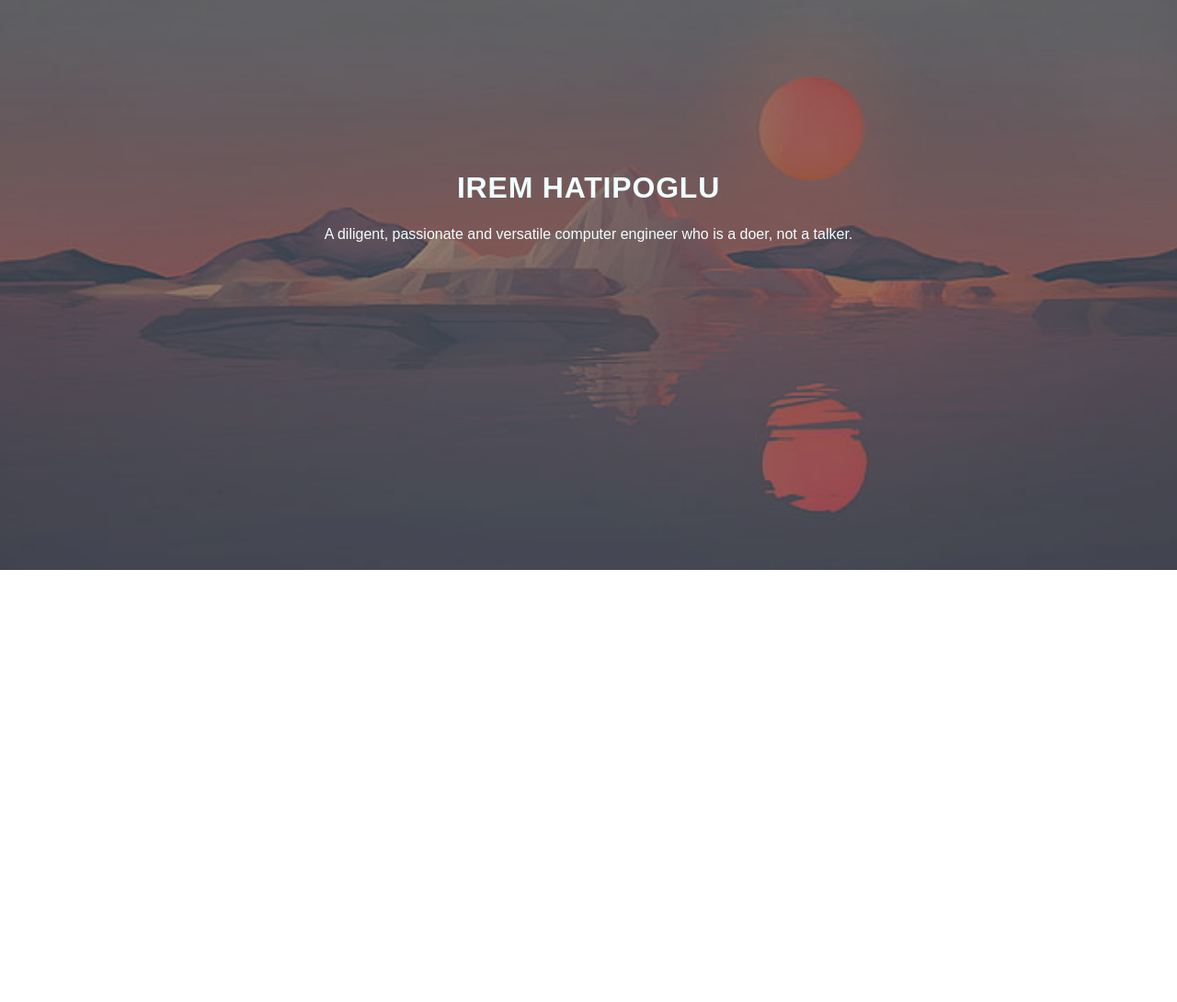
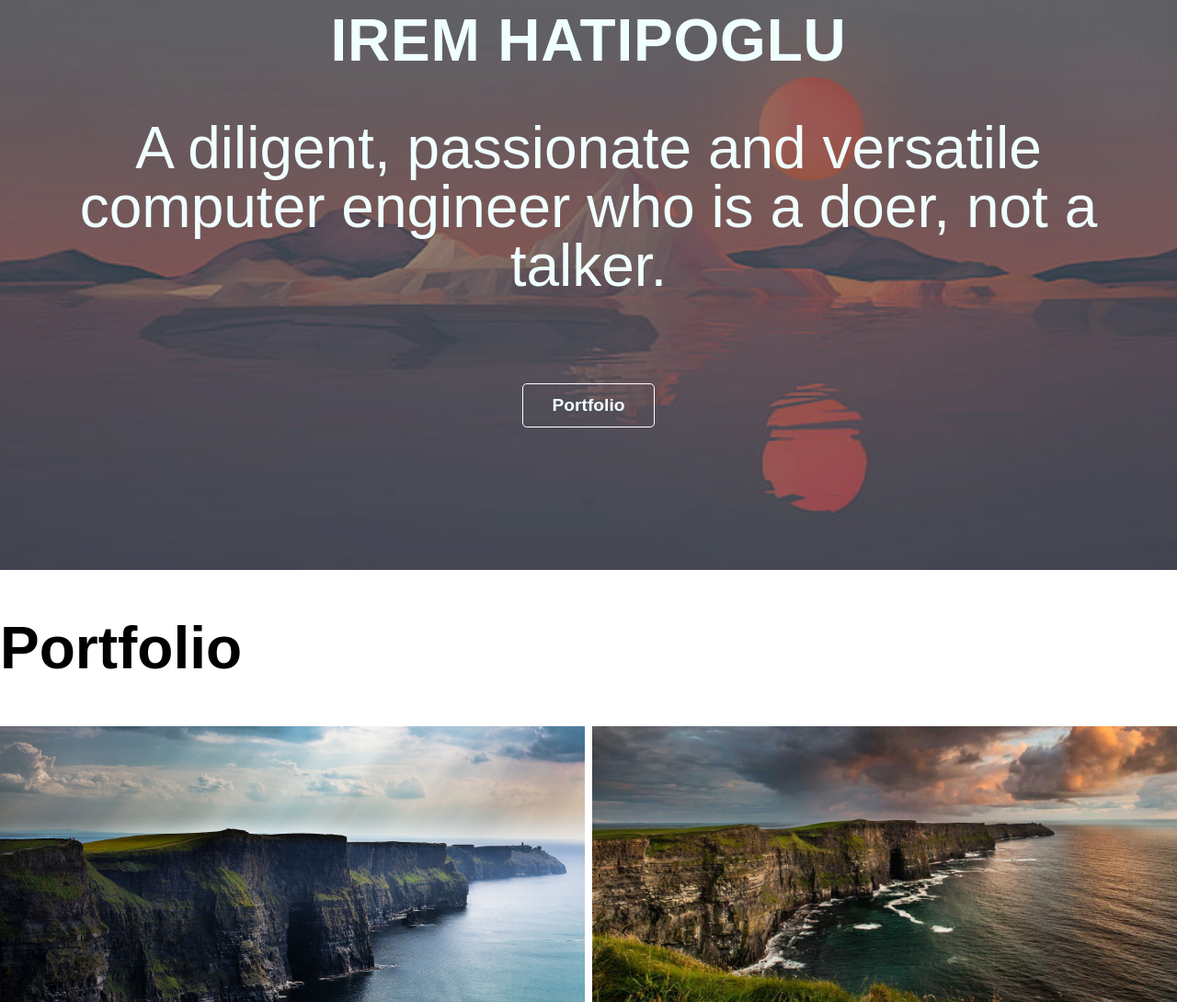
Before and after one commit to iremhttp/iremhttp.github.io, a plain HTML site: page index.html in a window 1280 px wide. Shown: the part 180-1270 px from the top of the page at 92% size. Before the commit the page ends 800 px from the top, so only its background shows below. Drawn offline with Linux system fonts and the light colour scheme.

Commit message:
updated portfolio

```diff
--- a/css/styles.css
+++ b/css/styles.css
@@ -5,6 +5,12 @@ html {
   box-sizing: border-box;
   font-family: Arial, Helvetica, sans-serif;
   height: 100%;
+  scroll-behavior: smooth;
+}
+@media (prefers-reduced-motion) {
+  html {
+    scroll-behavior: initial;
+  }
 }
 
 body {
@@ -61,6 +67,7 @@ img {
   width: 100%;
   height: 100%;
   object-fit: cover;
+  overflow: hidden;
 }
 .hero-text-box {
   grid-column: 1 / -1;
@@ -83,24 +90,92 @@ img {
   margin-top: 0.5rem;
   color: azure;
 }
+
+.hero-button {
+  display: inline-block;
+  padding: 0.75rem 2rem;
+  background: none;
+  color: azure;
+  font-size: 1.2rem;
+  font-weight: bold;
+  border: 1px solid white;
+  border-radius: 5px;
+  margin-top: 2rem;
+}
+.hero-button:hover {
+  background: rgba(0, 0, 0, 0.3);
+}
+
+.hero-button:active {
+  transform: scale(0.95);
+}
+
+/* Portfolio Gallery Styles */
+.portfolio-container {
+  margin: 1rem auto 0 auto;
+}
+
+.portfolio-container h1 {
+  font-size: 2rem;
+  line-height: 2rem;
+}
+
+.portfolio-gallery {
+  display: grid;
+  grid-template-columns: repeat(auto-fit, minmax(300px, 1fr));
+  grid-gap: 0.5rem;
+  grid-auto-rows: 300px;
+}
+.gallery-item {
+  height: 100%;
+  width: 100%;
+  overflow: hidden;
+}
+.gallery-img {
+  height: 100%;
+  object-fit: cover;
+  transition: 0.5s ease-in-out;
+}
+.gallery-img:hover {
+  transform: scale(1.5);
+}
 /* add media queries for large screens */
 
 @media (min-width: 600px) {
   .hero-heading {
-    font-size: 1rem;
-    line-height: 1rem;
+    font-size: 3rem;
+    line-height: 3rem;
   }
   .hero-text {
-    font-size: 1rem;
-    line-height: 1rem;
+    font-size: 3rem;
+    line-height: 3rem;
   }
   .hero-text-box {
-    padding: 1rem;
+    padding: 3rem;
+  }
+
+  .portfolio-container {
+    font-size: 3rem;
+    line-height: 3rem;
   }
 }
 @media (min-width: 920px) {
   .hero-heading {
-    font-size: 2rem;
-    line-height: 2rem;
+    font-size: 4rem;
+    line-height: 4rem;
+  }
+  .hero-text {
+    font-size: 4rem;
+    line-height: 4rem;
+  }
+  .hero-text-box {
+    padding: 4rem;
+  }
+  .portfolio-container {
+    max-width: 1400px;
+  }
+  .portfolio-container h1 {
+    font-size: 4rem;
+    line-height: 4rem;
   }
 }
--- a/index.html
+++ b/index.html
@@ -4,6 +4,7 @@
     <meta charset="UTF-8" />
     <meta name="viewport" content="width=device-width, initial-scale=1.0" />
     <link rel="stylesheet" href="css/styles.css" />
+    <link rel="stylesheet" href="css/glightbox.min.css" />
     <title>My Portfolio</title>
   </head>
   <body>
@@ -18,12 +19,54 @@
           A diligent, passionate and versatile computer engineer who is a doer,
           not a talker.
         </p>
+        <p>
+          <a href="#portfolio">
+            <button type="button" class="hero-button">Portfolio</button>
+          </a>
+        </p>
       </section>
     </header>
     <!--End of Hero Header-->
 
     <!--Portfolio-->
+    <section id="portfolio" class="portfolio-container">
+      <h1>Portfolio</h1>
+      <!-- Images in the home page-->
+      <section class="portfolio-gallery">
+        <div class="gallery-item">
+          <a
+            href="img/cliffsofmoher.jpeg"
+            class="glightbox"
+            data-glightbox="title: My title; description: this is the slide description"
+          >
+            <img
+              src="img/cliffsofmoher.jpeg"
+              alt="image1 of portfolio"
+              class="gallery-img"
+            />
+          </a>
+        </div>
 
+        <div class="gallery-item">
+          <a
+            href="img/wp4195956.jpg"
+            class="glightbox"
+            data-glightbox="title: My title; description: this is the slide description"
+          >
+            <img
+              src="img/wp4195956.jpg"
+              alt="image2 of portfolio"
+              class="gallery-img"
+            />
+          </a>
+        </div>
+      </section>
+    </section>
     <!--End Portfolio-->
+
+    <script src="js/glightbox.min.js"></script>
+    <script type="text/javascript">
+      const lightbox = GLightbox({ loop: true });
+    </script>
   </body>
 </html>
```
Also changed, not shown: css/glightbox.min.css (added), js/glightbox.min.js (added), 2 other files.
